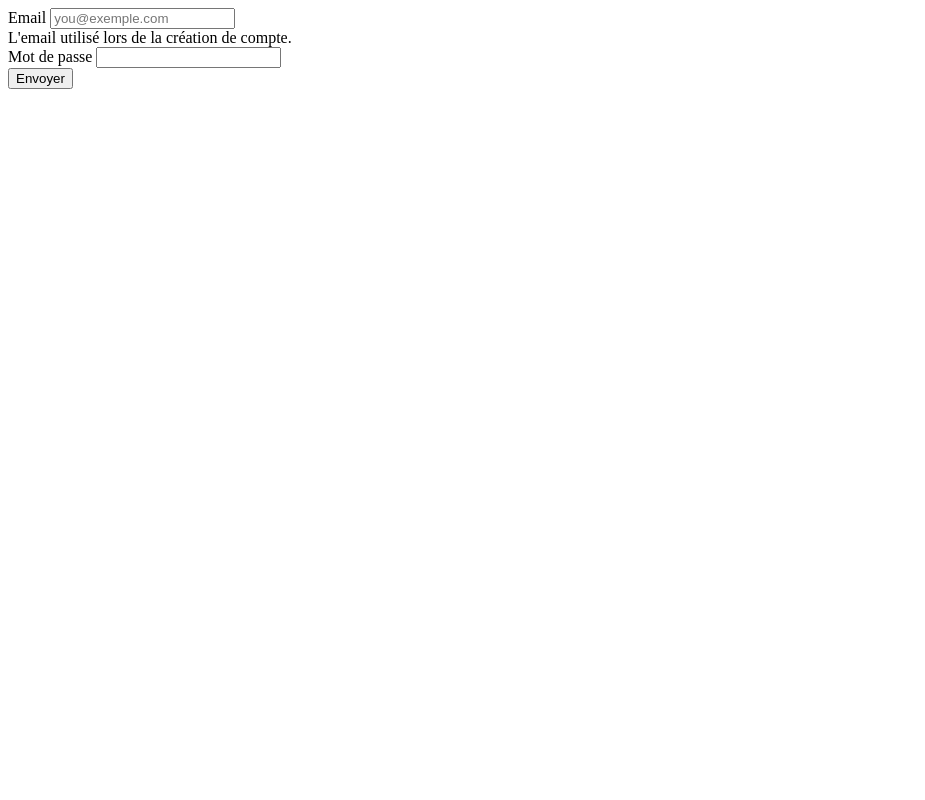
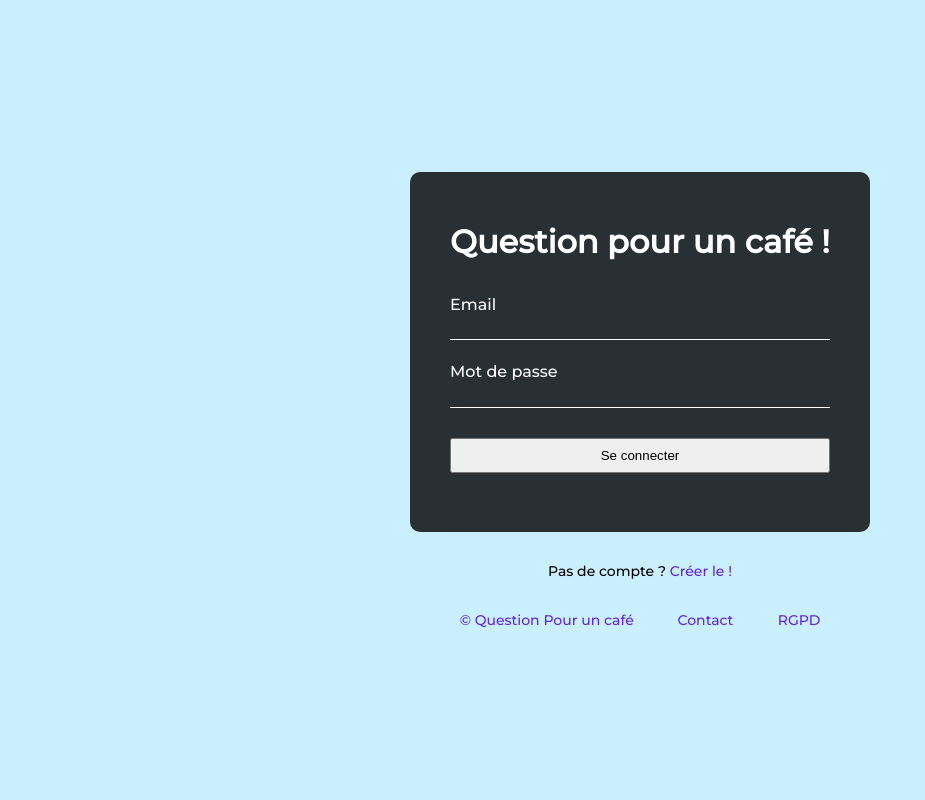
Before and after one commit to Sutsikii/QPC_ancien, a PHP site: page /login.php in a window 1280 px wide. Shown: the whole page, without its empty margins (0-925 px from the left). Run offline with PHP 8.4, Linux system fonts and the light colour scheme.

Commit message:
Page de login html/css

```diff
--- /dev/null
+++ b/form.css
@@ -0,0 +1,76 @@
+@import url('https://fonts.googleapis.com/css2?family=Montserrat:wght@500&display=swap');
+
+*{
+    margin : 0;
+    padding : 0;
+}
+
+body {
+    display: flex;
+    align-items: center;
+    justify-content: center;
+    height: 100vh;
+    background-color: #caefff;
+    font-family: 'Montserrat', sans-serif;
+}
+
+.login-form {
+    padding: 50px 40px;
+    color: white;
+    background: rgba(0, 0, 0, 0.8);
+    border-radius: 10px;
+}
+
+h1 {
+    margin: 0 0 24px 0;
+}
+
+input {
+    width: 100%;
+    padding: 2.5px 0px;
+    background: transparent;
+    border-style: none;
+    border-bottom : 1px solid white;
+    color: white;
+    outline: 0;
+}
+
+.form-name, .form-password {
+    margin: 12px 0;
+}
+
+.btn {
+    width: 100%;
+    margin: 18px 0 9px 0;
+    padding: 8px 20px;
+}
+
+a {
+    text-decoration: none;
+    color : #6225E6;
+}
+
+.form-label {
+    padding: 10px 0px 5px 0px;
+}
+
+.footer-link {
+    display : flex;
+    justify-content: space-evenly;
+    align-items: center;
+}
+
+.signup {
+    margin: 30px 0px 30px 0px;
+    justify-content: center;
+    display: flex;
+}
+
+.footer-link span {
+    font-size: 14px;
+    text-align: center;
+  }
+
+.span-af-form a {
+    margin: 0px 20px;
+}
--- a/login.php
+++ b/login.php
@@ -4,60 +4,43 @@
     <meta charset="UTF-8">
     <meta http-equiv="X-UA-Compatible" content="IE=edge">
     <meta name="viewport" content="width=device-width, initial-scale=1.0">
+    <link rel="stylesheet" href="form.css">
     <title>Document</title>
 </head>
 <body>
-<?php
-
-// Validation du formulaire
-if (isset($_POST['email']) &&  isset($_POST['password'])) {
-    foreach ($users as $user) {
-        if (
-            $user['email'] === $_POST['email'] &&
-            $user['password'] === $_POST['password']
-        ) {
-            $loggedUser = [
-                'email' => $user['email'],
-            ];
-        } else {
-            $errorMessage = sprintf('Les informations envoyées ne permettent pas de vous identifier : (%s/%s)',
-                $_POST['email'],
-                $_POST['password']
-            );
-        }
-    }
-}
-?>
-
-<!--
-   Si utilisateur/trice est non identifié(e), on affiche le formulaire
--->
-<?php if(!isset($loggedUser)): ?>
-<form action="quizz.php" method="post">
-    <!-- si message d'erreur on l'affiche -->
-    <?php if(isset($errorMessage)) : ?>
-        <div>
-            <?php echo $errorMessage; ?>
+    <div class="page-root">
+        <div class="login-form">
+            <h1>Question pour un café ! </h1>
+            <form action="" method="POST">
+                <div class="form-name">
+                    <div class="form-label">
+                        <label for="Email"> Email</label>
+                    </div>
+                    <input type="text" name="Email">
+                </div>
+                <div class="form-password">
+                <div class="form-label">
+                    <label for="password"> Mot de passe</label>
+                </div>
+                    <input type="text" name="password">
+                </div>
+                <div class="form-button">
+                <button class="btn"> Se connecter </button>
+                </div>
+            </form>
         </div>
-    <?php endif; ?>
-    <div >
-        <label for="email">Email</label>
-        <input type="email" id="email" name="email" placeholder="you@exemple.com">
-        <div id="email-help">L'email utilisé lors de la création de compte.</div>
+        <div class="footer-link">
+            <div class="footer-root">
+                <div class="signup">
+                    <span> Pas de compte ? <a href="#"> Créer le !</a></span>
+                </div>
+                <div class="span-af-form">
+                    <span><a href="#">© Question Pour un café </a></span>
+                    <span><a href="#">Contact</a></span>
+                    <span><a href="#">RGPD</a></span>
+                </div>
+            </div>
+        </div>
     </div>
-    <div>
-        <label for="password">Mot de passe</label>
-        <input type="password">
-    </div>
-    <button type="submit">Envoyer</button>
-</form>
-<!--
-    Si utilisateur/trice bien connectée on affiche un message de succès
--->
-<?php else: ?>
-    <div>
-        Bonjour <?php echo $loggedUser['email']; ?> et bienvenue sur le site !
-    </div>
-<?php endif; ?>
 </body>
 </html>
```
